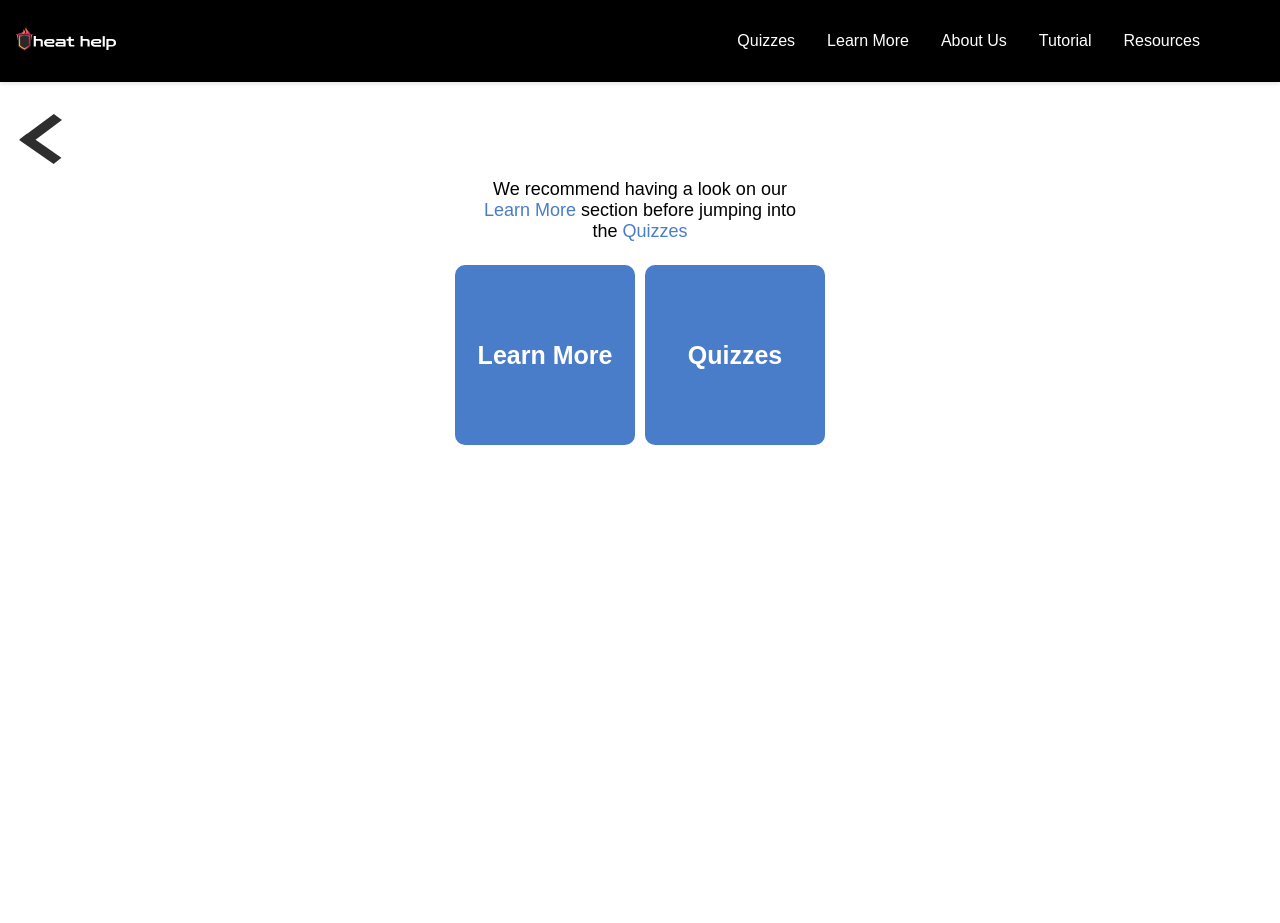
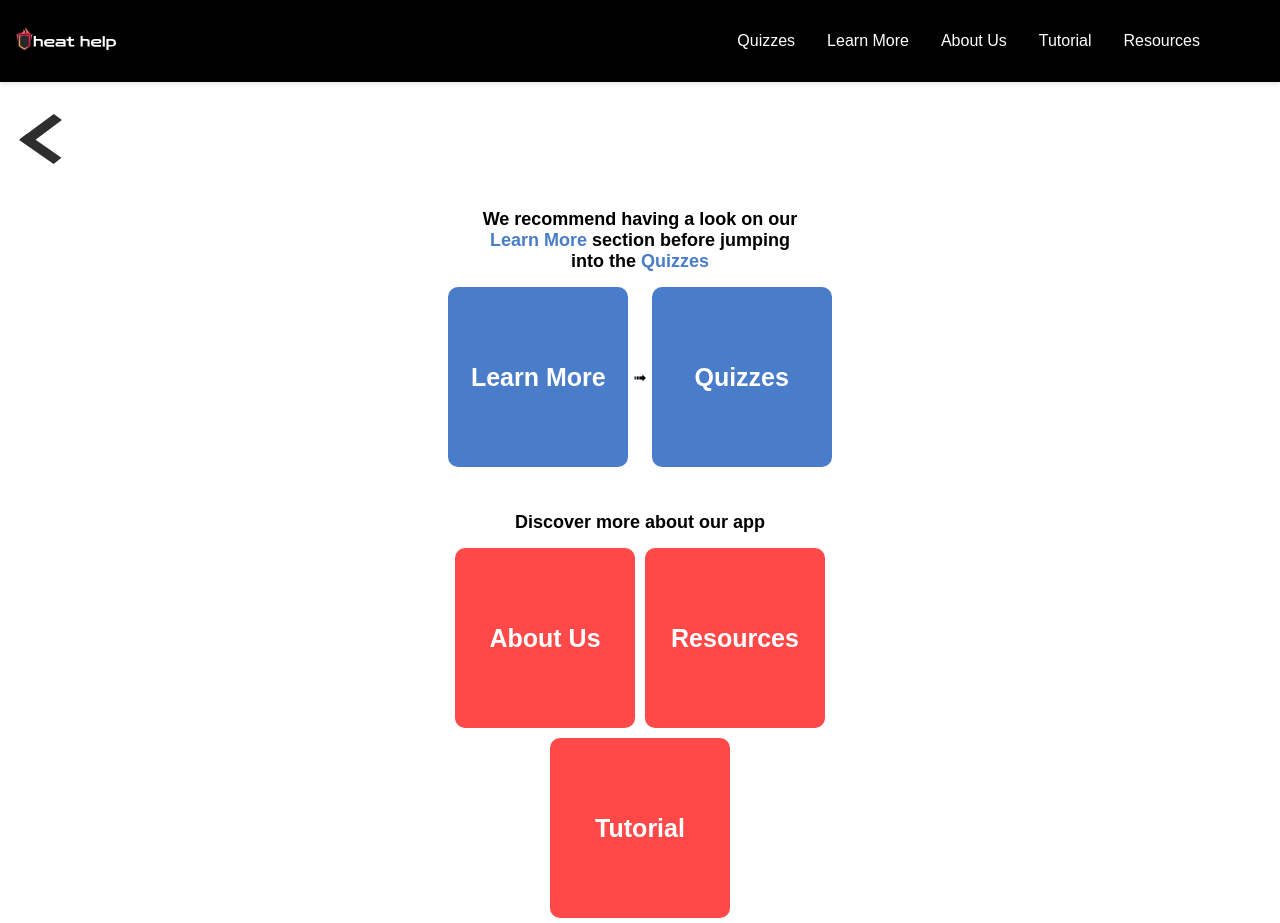
Before and after one commit to Patrickhuiwork/TeamProject, a Next.js app: page /getstarted in a window 1280 px wide. Before the commit the page ends 800 px from the top, so only its background shows below. Built offline with nearby package versions, Linux system fonts and the light colour scheme.

Commit message:
get start adding

```diff
--- /dev/null
+++ b/components/Squarebutton2/Squarebutton2.module.css
@@ -0,0 +1,32 @@
+.button {
+    margin-top: 2rem;
+    border: none;
+    border-radius: 10px;
+    color: var(--primary-color);
+    background-color:var(--red-hue2);
+    cursor: pointer;
+    font-size: 25px;
+    font-family: 'Poppins Semi-Bold', sans-serif;
+    font-weight: 600;
+    width: 180px;
+    height: 180px;
+    margin: 5px;
+    text-align: center;
+    justify-content: center;
+  }
+
+  .button:hover {
+    transition: 300ms;
+    background-color: var(--tertiary-color);
+    color: var(--primary-color);
+  }
+
+  @media only screen and (max-width: 768px) {
+    .button {
+      font-size: 20px;
+      width: 130px;
+      height: 130px;
+      text-align: center;
+      margin: 10px;
+    }
+  }
--- /dev/null
+++ b/components/Squarebutton2/index.js
@@ -0,0 +1,12 @@
+import React from 'react';
+import styles from './Squarebutton2.module.css';
+
+const Button = ({ children, onClick }) => {
+  return (
+    <button className={styles.button} onClick={onClick}>
+      {children}
+    </button>
+  );
+};
+
+export default Button;
--- a/pages/getstarted.js
+++ b/pages/getstarted.js
@@ -4,6 +4,7 @@ import styles from '@/styles/getstarted.module.css'
 import Link from 'next/link'
 import ReturnIcon from '@/components/returnIcon'
 import Squarebutton1 from '@/components/Squarebutton1'
+import Squarebutton2 from '@/components/Squarebutton2'
 
 export default function Activites() {
   return (
@@ -15,14 +16,23 @@ export default function Activites() {
         <link rel="icon" href="/favicon.ico" />
       </Head>
 
-      <Link href='/'><ReturnIcon/></Link>
+      <Link href='/'><ReturnIcon /></Link>
       <main className={styles.main}>
-      <p className={styles.reccommendationmessage}>We recommend having a look on our <span>Learn More</span> section before jumping into the <span>Quizzes</span></p>
-      <div className={styles.container}>
-        <Link href='/learning'><Squarebutton1>Learn More</Squarebutton1></Link>
-        <Link href='/Quizzes'><Squarebutton1>Quizzes</Squarebutton1></Link>
-      </div>
+        <p className={styles.reccommendationmessage}>We recommend having a look on our <span>Learn More</span> section before jumping into the <span>Quizzes</span></p>
+        <div className={styles.container}>
+          <Link href='/learning'><Squarebutton1>Learn More</Squarebutton1></Link>
+          <div>➟</div>
+          <Link href='/Quizzes'><Squarebutton1>Quizzes</Squarebutton1></Link>
+        </div>
 
+        <p className={styles.reccommendationmessage}>Discover more about our app</p>
+        <div className={styles.container}>
+          <Link href='/about'><Squarebutton2>About Us</Squarebutton2></Link>
+          <Link href='/resources'><Squarebutton2>Resources</Squarebutton2></Link>
+        </div>
+        <div>
+          <Link href='/tutorial'><Squarebutton2>Tutorial</Squarebutton2></Link>
+        </div>
       </main>
     </>
   )
--- a/styles/getstarted.module.css
+++ b/styles/getstarted.module.css
@@ -8,10 +8,12 @@
 
 .container {
     display: flex;
+    align-items: center;
 }
 
 .reccommendationmessage{
-    margin-top: 10px;
+    margin: 40px 0 10px;
     text-align: center;
     width: 330px;
+    font-weight: 550;
 }
```
